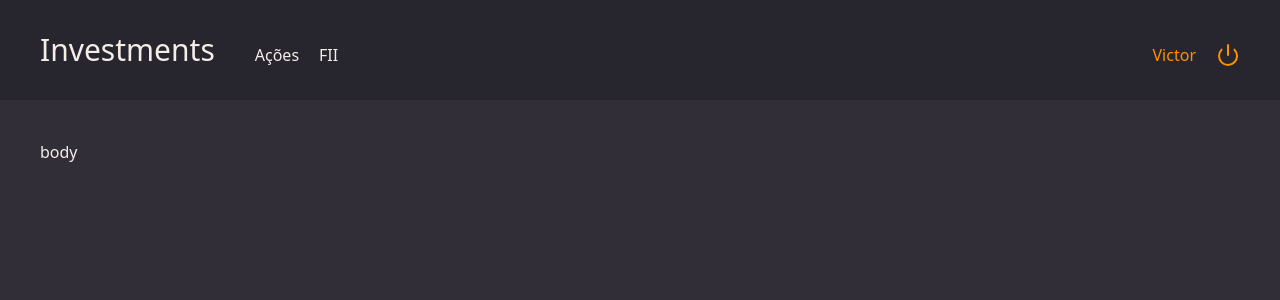
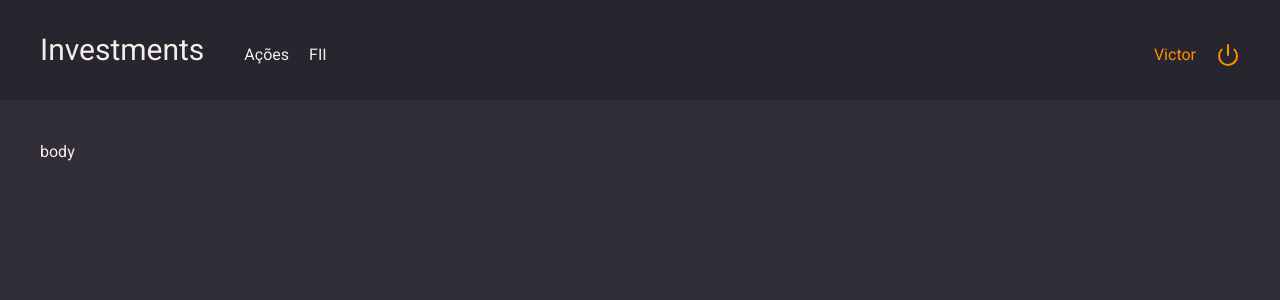
Before and after one commit to victormilitao/investments, a React (Vite) app: page / in a window 1280 px wide. Shown: the top 300 px of the page. Built offline with nearby package versions, Linux system fonts and the light colour scheme.

Commit message:
feat: add font roboto

```diff
--- a/index.html
+++ b/index.html
@@ -2,7 +2,10 @@
 <html lang="en">
   <head>
     <meta charset="UTF-8" />
+    <link rel="preconnect" href="https://fonts.googleapis.com">
+    <link rel="preconnect" href="https://fonts.gstatic.com" crossorigin>
     <link rel="icon" type="image/svg+xml" href="/vite.svg" />
+    <link href="https://fonts.googleapis.com/css2?family=Roboto:wght@400;700&display=swap" rel="stylesheet">
     <meta name="viewport" content="width=device-width, initial-scale=1.0" />
     <title>Investments</title>
   </head>
--- a/src/main.css
+++ b/src/main.css
@@ -12,6 +12,28 @@
   --ds-white-100: #f4ede8;
 }
 
+* {
+  margin: 0;
+  padding: 0;
+  box-sizing: border-box;
+}
+
+body {
+  -webkit-font-smoothing: antialised;
+}
+
+body, input, textarea, button {
+  font-family: 'Roboto', sans-serif;
+  font-weight: 400;
+  font-size: 1rem;
+}
+
+a {
+  color: inherit;
+  text-decoration: none;
+  cursor: pointer;
+}
+
 /* Inputs */
 input[type='file'] {
   display: none;
```
